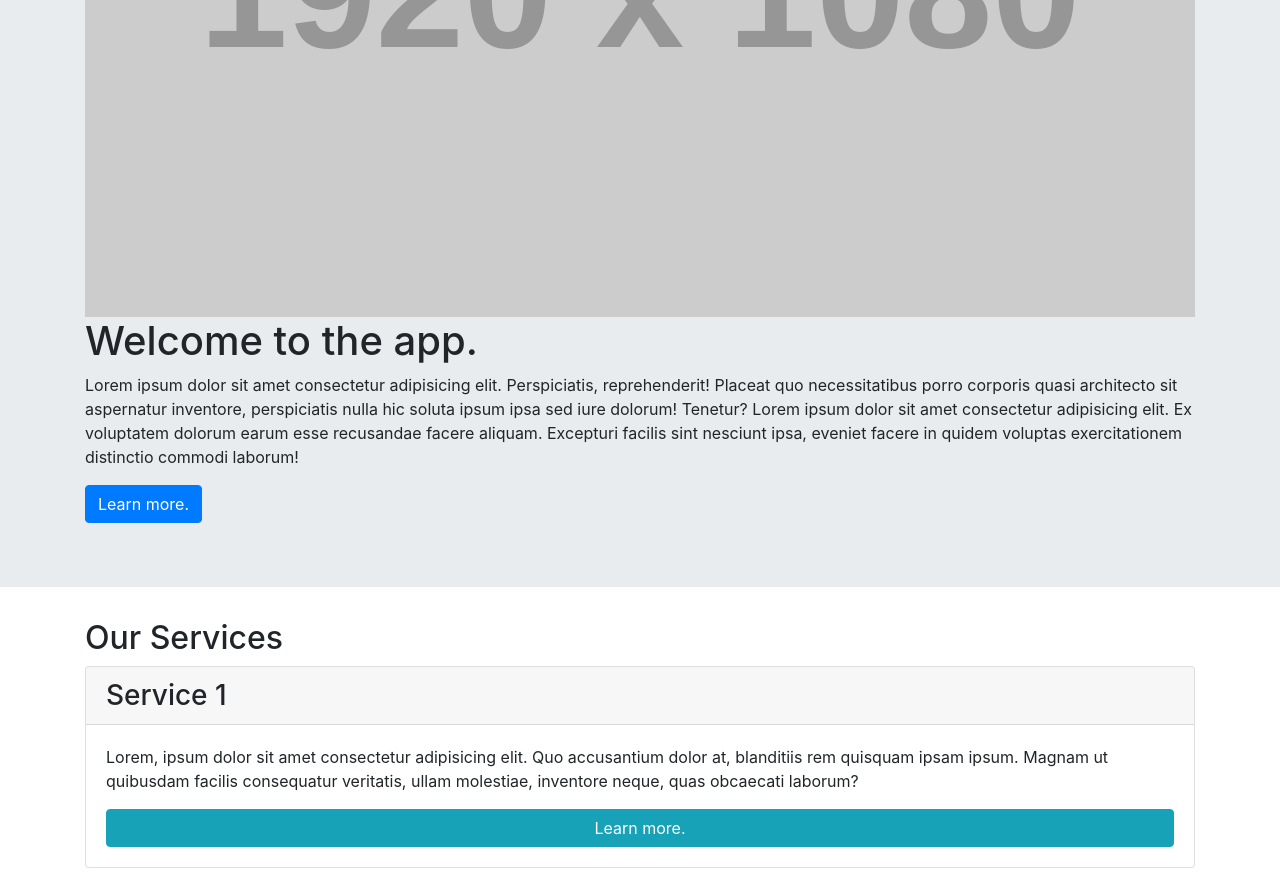
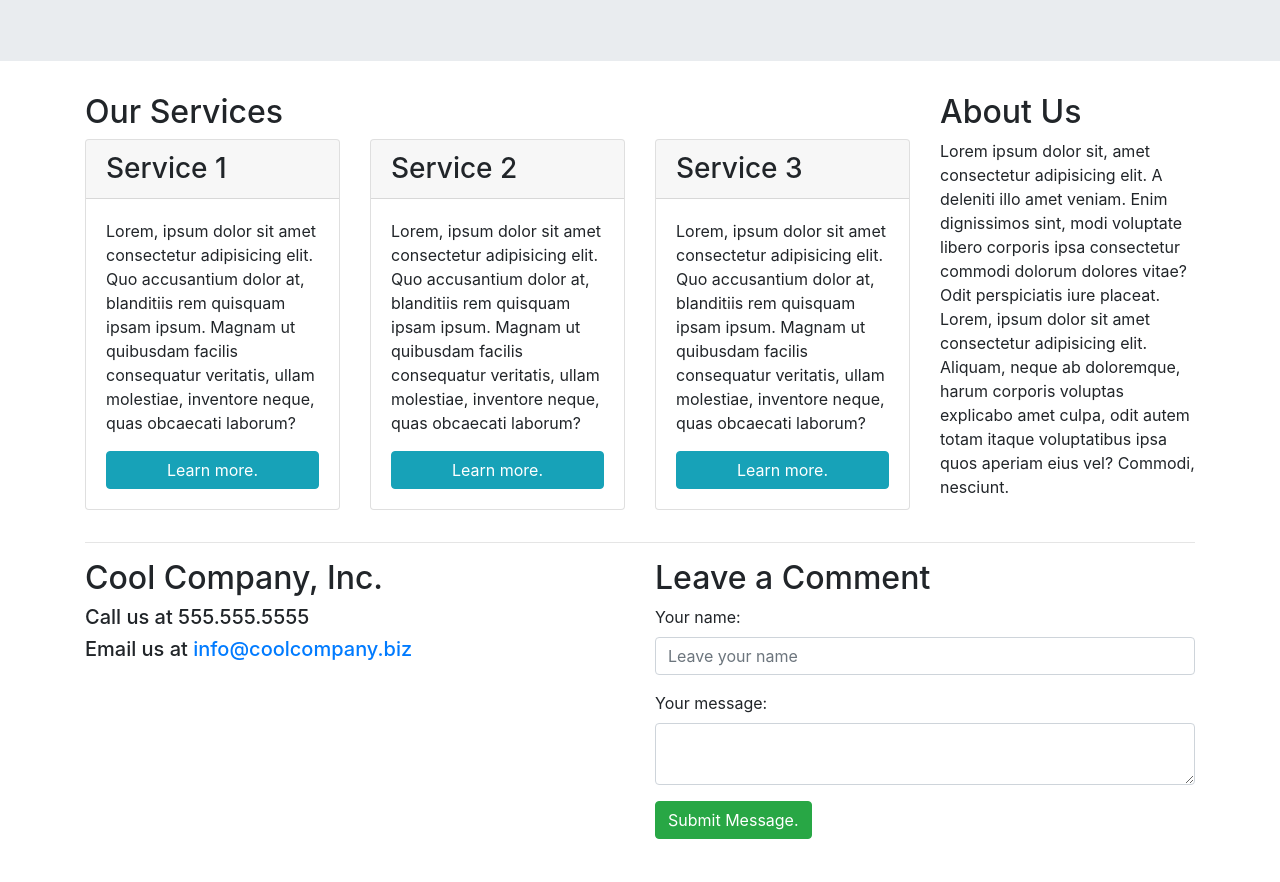
Before and after one commit to cedean1029/myworkucf, a plain HTML site: page 05-Third-Party-APIs/01-Activities/03-Bootstrap-Layout/Unsolved/index.html in a window 1280 px wide. Shown: the part 371-1253 px from the top of the page. After the commit the page ends 1226 px from the top, so only its background shows below. Drawn offline with nearby package versions, Linux system fonts and the light colour scheme; placeholder pictures from the web are drawn by us.

Commit message:
1/20 classwork

```diff
--- a/05-Third-Party-APIs/01-Activities/03-Bootstrap-Layout/Unsolved/index.html
+++ b/05-Third-Party-APIs/01-Activities/03-Bootstrap-Layout/Unsolved/index.html
@@ -15,13 +15,13 @@
   <header class="jumbotron jumbotron-fluid">
     <div class="container">
       <!-- Add classes for a row and align items to the bottom -->
-      <div class="">
+      <div class="row align-items-end">
         <!-- Add classes to create a column that spans full width on mobile and half width on larger screens -->
-        <div class="">
+        <div class="col-12 col-md-6">
           <img class="img-fluid" src="https://via.placeholder.com/1920x1080" alt="video placeholder" />
         </div>
         <!-- Add classes to create a column that spans full width on mobile and half width on larger screens -->
-        <div class="">
+        <div class="col-12 col-md-6">
           <h1>Welcome to the app.</h1>
           <p>Lorem ipsum dolor sit amet consectetur adipisicing elit. Perspiciatis, reprehenderit! Placeat quo
             necessitatibus porro corporis quasi architecto sit aspernatur inventore, perspiciatis nulla hic soluta ipsum
@@ -36,15 +36,15 @@
 
   <main class="container my-3">
     <!-- Add a class to create a row -->
-    <section class="">
+    <section class="row">
       <!-- Add classes to create a column that spans full width on smaller screens and 3/4 on larger screens -->
-      <div class="">
+      <div class="col-12 col-md-9">
         <h2>Our Services</h2>
 
         <!-- Add classes to create a row with content having space around it -->
-        <section class="">
+        <section class="row justify-content-around">
           <!-- Add classes to create a column that spans full width on mobile, half width on medium screens, and 1/3 on larger screens -->
-          <div class="mb-3">
+          <div class="col-12 col-sm-6 col-lg-4 mb-3">
             <div class="card">
               <h3 class="card-header">
                 Service 1
@@ -61,7 +61,7 @@
             </div>
           </div>
           <!-- Add classes to create a column that spans full width on mobile, half width on medium screens, and 1/3 on larger screens -->
-          <div class="mb-3">
+          <div class="col-12 col-sm-6 col-lg-4 mb-3">
             <div class="card">
               <h3 class="card-header">
                 Service 2
@@ -78,7 +78,7 @@
             </div>
           </div>
           <!-- Add classes to create a column that spans full width on mobile, half width on medium screens, and 1/3 on larger screens -->
-          <div class="mb-3">
+          <div class="col-12 col-sm-6 col-lg-4 mb-3">
             <div class="card">
               <h3 class="card-header">
                 Service 3
@@ -96,13 +96,14 @@
           </div>
         </section>
       </div>
-
       <!-- Add classes to create a column that spans full width on mobile and 1/4 on larger screens -->
-      <div class="">
+      <div class="col-12 col-md-3">
         <h2>About Us</h2>
         <p>
-          Lorem ipsum dolor sit, amet consectetur adipisicing elit. A deleniti illo amet veniam. Enim dignissimos sint,
-          modi voluptate libero corporis ipsa consectetur commodi dolorum dolores vitae? Odit perspiciatis iure placeat.
+          Lorem ipsum dolor sit, amet consectetur adipisicing elit. A deleniti illo amet veniam. Enim dignissimos
+          sint,
+          modi voluptate libero corporis ipsa consectetur commodi dolorum dolores vitae? Odit perspiciatis iure
+          placeat.
           Lorem, ipsum dolor sit amet consectetur adipisicing elit. Aliquam, neque ab doloremque, harum corporis
           voluptas explicabo amet culpa, odit autem totam itaque voluptatibus ipsa quos aperiam eius vel? Commodi,
           nesciunt.
@@ -113,9 +114,9 @@
     <hr />
 
     <!-- Add classes to create a center-justified row -->
-    <section class="">
+    <section class="row justify-content-center">
       <!-- Add classes to create a column that spans full width on mobile, half width on medium screens, and only 1/3 on larger screens -->
-      <div class="">
+      <div class="col-12 col-md-6 col-md-4">
         <address>
           <h2>Cool Company, Inc.</h2>
 
@@ -130,7 +131,7 @@
         </address>
       </div>
       <!-- Add classes to create a column that spans full width on mobile, half width on medium screens, and only 1/3 on larger screens -->
-      <div class="">
+      <div class="col-12 col-md-6 col-md-4">
         <h2>Leave a Comment</h2>
         <form>
           <div class="form-group">
--- a/05-Third-Party-APIs/01-Activities/05-jQuery-UI/Unsolved/assets/js/script.js
+++ b/05-Third-Party-APIs/01-Activities/05-jQuery-UI/Unsolved/assets/js/script.js
@@ -29,7 +29,7 @@ var handleFormSubmit = function(event) {
 
 formEl.on('submit', handleFormSubmit);
 
-// TODO: Add comments to describe the functionality of this jQuery UI interaction
+// this gives a list of skills the user has to choose from via a text box and it begins to predict the text when the user starts typing
 $(function() {
   var skillNames = [
     'Bootstrap',
@@ -56,7 +56,7 @@ $(function() {
   });
 });
 
-// TODO: Add comments to describe the functionality of this jQuery UI interaction
+// Gives the user a date picker option when the box is selected
 $(function() {
   $('#datepicker').datepicker({
     changeMonth: true,
@@ -64,7 +64,7 @@ $(function() {
   });
 });
 
-// TODO: Add comments to describe the functionality of this jQuery UI interaction
+// gives the user the option to manually sort the skills they had submitted
 $(function() {
   $('#skills-list').sortable({
     placeholder: 'ui-state-highlight'
```
Also changed, not shown: 05-Third-Party-APIs/01-Activities/04-Bootstrap-Utilities/Unsolved/index.html (+6 -5 lines).
